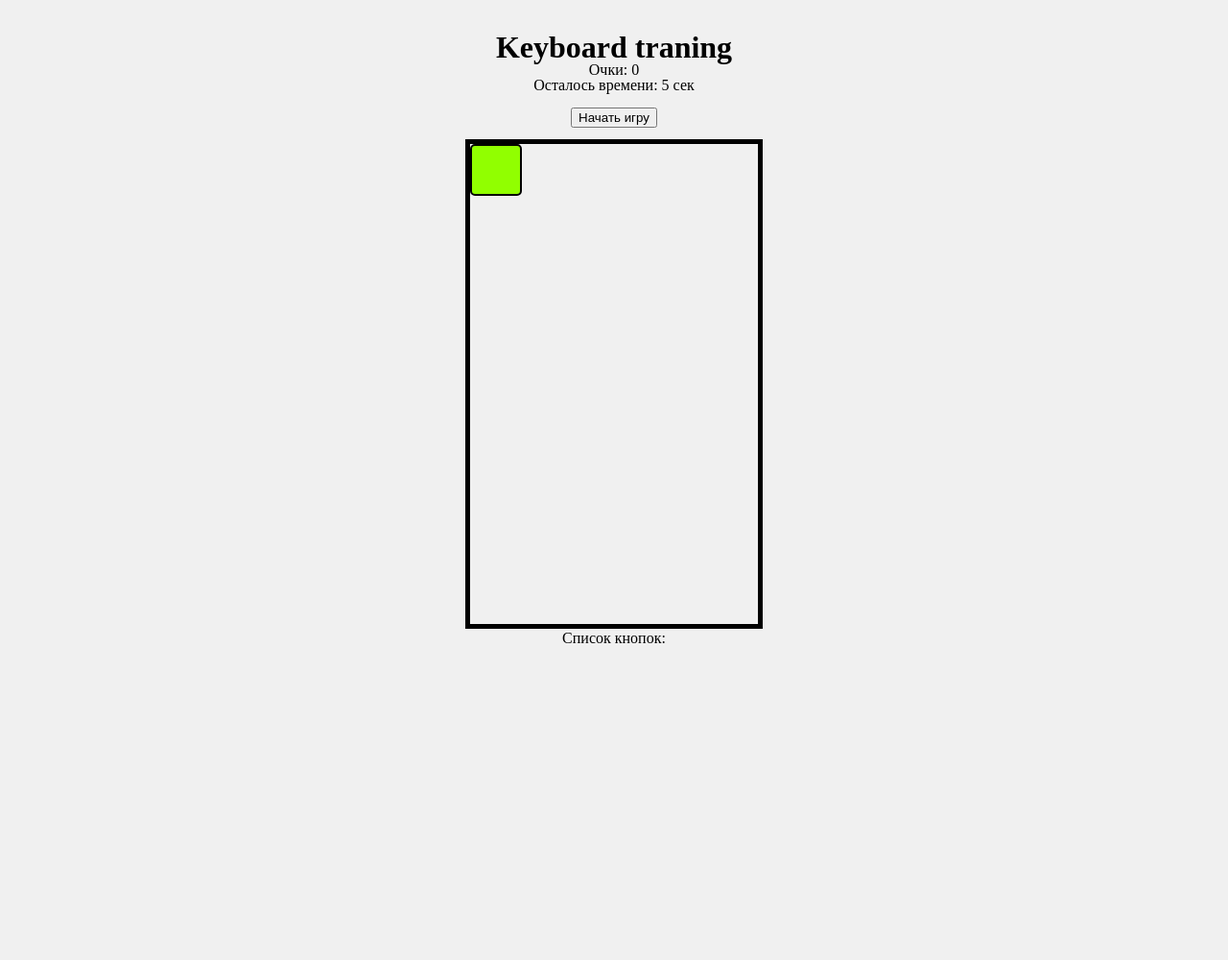
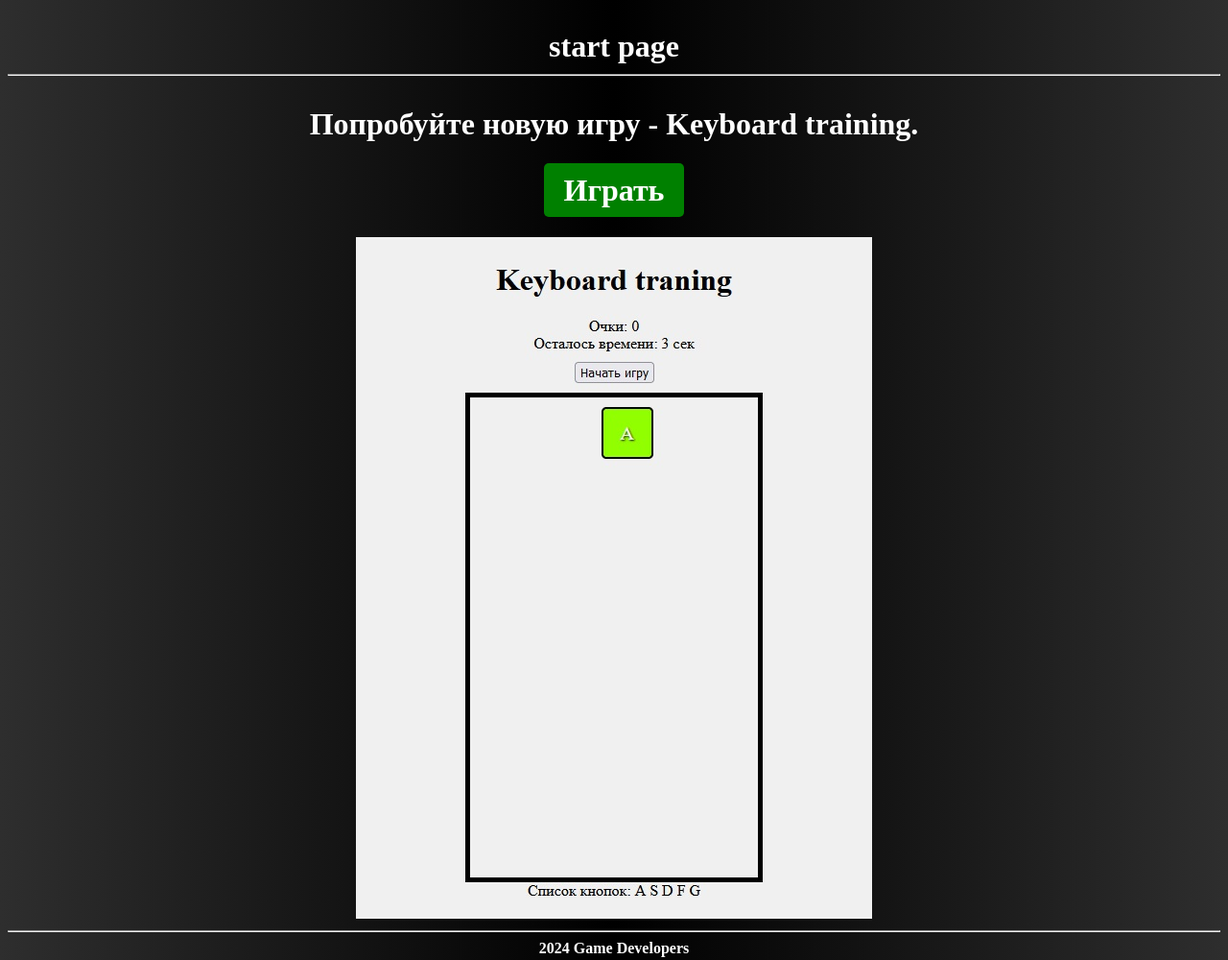
Before and after one commit to Anryb0/keyboard-traning, a plain HTML site: page index.html in a window 1280 px wide. Shown: the top 1000 px of the page at 96% size. Before the commit the page ends 800 px from the top, so only its background shows below. Drawn offline with Linux system fonts and the light colour scheme.

Commit message:
ver 2.2 release

```diff
--- a/index.html
+++ b/index.html
@@ -1,21 +1,64 @@
 <!DOCTYPE html>
-<html lang="en">
+<html>
 <head>
-    <meta charset="UTF-8">
-    <meta name="viewport" content="width=device-width, initial-scale=1.0">
-    <title>Клавиатурный тренажер. Разработчик: Алев Борис&copy;</title>
-    <link rel="stylesheet" href="styles.css">
+    <meta charset="utf-8">
+    <meta name="viewport" content="width=device-width">
+    <title>Anryb0 corp.</title>
+    <link rel="shortcut icon" href="icon.png">
+    <style>
+          body {
+            background: rgb(46,46,46);
+            background: linear-gradient(90deg, rgba(46,46,46,1) 0%, rgba(0,0,0,1) 50%, rgba(46,46,46,1) 100%);
+            color: white;
+            font-size: 16px;
+            font-weight: bold;
+            text-align: center;
+        }
+        a {
+            padding-left: 20px;
+            padding-right: 20px;
+            background-color: green;
+            color: white;
+            font-weight: bold;
+            margin: 20px;
+            padding-top: 10px;
+            padding-bottom: 10px;
+            text-decoration: none;
+            border-radius: 5px;
+            font-size: 32px;
+        }
+        a:hover {
+            background-color: black;
+        }
+        h1 {
+            position: sticky;
+            margin-bottom: 10px;
+            margin-top: 30px;
+        }
+        header, footer, nav {
+            text-align: center;
+        }
+        p {
+            font-weight: bold;
+            font-size: 32px;
+        }
+        img {
+            margin-top: 30px;
+        }
+</style>
 </head>
 <body>
-    <h1>Keyboard traning</h1>
-    <div class="score">Очки: <span id="score">0</span></div>
-    <div class="timer">Осталось времени: <span id="timer">5</span> сек</div>
-    <p id="information"></p>
-    <button onclick="startGame()" class="button">Начать игру</button>
-    <div class="game-container">
-        <div class="falling-key" id="fallingKey"></div>
-    </div>
-    <p id="spisok">Список кнопок: </p>
-    <script src="script.js"></script>
+    <header>
+        <h1>start page</h1>
+    </header>
+    <hr>
+    <main>
+        <p>Попробуйте новую игру - Keyboard training.</p>
+        <a href="game.html">Играть</a>
+        <br>
+        <img src="img1.jpg"alt="фото игры">
+    </main>
+    <hr>
+    <footer>2024 Game Developers</footer>
 </body>
 </html>
--- a/script.js
+++ b/script.js
@@ -1,15 +1,33 @@
 // Список клавиш, которые будут использоваться в игре
-const listKeys = ["A", "S", "D", "F", "G"];
+listKeys = ["A", "S", "D", "F", "G"];
 let currentKey = ""; // Переменная для текущей падающей клавиши
 let score = 0; // Переменная для хранения очков игрока
 let timer = 5; // Время, отведенное на каждую клавишу
 let intervalId; // Идентификатор интервала для управления таймером
-
 // Получаем элементы из HTML
 const fallingKeyElement = document.getElementById("fallingKey");
 const scoreElement = document.getElementById("score");
 const timerElement = document.getElementById("timer");
 const text = document.getElementById("information");
+const spisok = document.getElementById("spisok");
+fallingKeyElement.style.display = "none";
+
+function KnopkaStart() {
+  currentKey = ""; // Переменная для текущей падающей клавиши
+  score = 0; // Переменная для хранения очков игрока
+  timer = 5; // Время, отведенное на каждую клавишу
+  intervalId; // Идентификатор интервала для управления таймером
+  listKeys = ["A", "S", "D", "F", "G"];
+  fallingKeyElement.style.display = "block";
+  text.style.display = "none";
+  scoreElement.innerText = "0";
+  document.getElementById("A").style.display = "inline";
+  document.getElementById("S").style.display = "inline";
+  document.getElementById("D").style.display = "inline";
+  document.getElementById("F").style.display = "inline";
+  document.getElementById("G").style.display = "inline";
+  startGame();
+}
 
 // Функция для запуска игры
 function startGame() {
@@ -23,7 +41,7 @@ function startGame() {
   // Выбираем случайную клавишу из списка
   currentKey = listKeys[Math.floor(Math.random() * listKeys.length)];
   fallingKeyElement.textContent = currentKey; // Отображаем клавишу
-  console.log(listKeys.indexOf(currentKey));
+  console.log(listKeys.indexOf(currentKey) + " " + currentKey);
   // Сбрасываем позицию падающей клавиши
   fallingKeyElement.style.top = "0px";
   fallingKeyElement.style.left = Math.random() * (300 - 50) + "px"; // Случайная горизонтальная позиция
@@ -38,7 +56,8 @@ function startGame() {
 
     // Проверяем, истекло ли время
     if (timer <= 0) {
-      alert("Время вышло! Игра окончена."); // Сообщаем игроку об окончании времени
+      text.innerText = "Время вышло! Игра окончена."; // Сообщаем игроку об окончании времени
+      text.style.display = "block";
       clearInterval(intervalId); // Останавливаем интервал
       return; // Завершаем выполнение функции
     }
@@ -49,7 +68,8 @@ function startGame() {
 
     // Проверяем, не вышла ли клавиша за пределы контейнера
     if (parseInt(fallingKeyElement.style.top) > 500) {
-      alert("Клавиша пропала! Игра окончена."); // Сообщаем игроку об окончании игры
+      text.innerText = "Клавиша пропала! Игра окончена."; // Сообщаем игроку об окончании игры
+      text.style.display = "block";
       clearInterval(intervalId); // Останавливаем интервал
       return; // Завершаем выполнение функции
     }
@@ -62,7 +82,8 @@ function OnKeyDown(event) {
   if (event.key.toUpperCase() === currentKey) {
     score += timer; // Добавляем оставшееся время к очкам
     scoreElement.textContent = score; // Обновляем отображение очков
-
+    delkey = document.getElementById(currentKey);
+    delkey.style.display = "none";
     // Убираем нажатую клавишу из списка, чтобы она больше не появлялась
     listKeys.splice(listKeys.indexOf(currentKey), 1);
 
--- a/styles.css
+++ b/styles.css
@@ -1,5 +1,6 @@
 body {
     display: flex;
+    flex-direction: column;
     justify-content: center;
     align-items: center;
     height: 100vh;
@@ -7,26 +8,25 @@ body {
     background-color: #f0f0f0;
 }
 
-h1 {
- position: absolute;
- top: 10px;
-}
+
 .game-container {
-    position: relative;
+    border: 5px solid black;
+    overflow: hidden;
     width: 300px;
     height: 500px;
-    border: 5px solid black;
-    overflow: hidden;
+    position: relative;
 }
 .button{
-    position: absolute;
-    top: 14%
+    margin: 10px;
 }
 .falling-key {
+    text-align: center;
     position: absolute;
+    Line-height: 50px;
     width: 50px;
     height: 50px;
     background-color: rgb(145, 255, 0);
+    text-shadow: 1px 1px 2px black;
     border: 2px solid black;
     border-radius: 5px;
     color: white;
@@ -38,28 +38,19 @@ h1 {
 
 
 .score, .timer {
-    position: absolute;
-    top: 8%;
     color: black;
 }
 
 #information {
     display: none;
-    position: absolute;
-    top: 17%;
-    padding: 5px;
     background-color: red;
     color: white;
     border: 2px solid black;
     border-radius: 5px;
     text-shadow: 1px 1px 2px black;
+    padding: 5px;
 }
 
-#spisok {
-    position: absolute;
-    top: 80%
+#A, #S, #D, #F, #G {
+    display: inline;
 }
-.timer {
-    position: absolute;
-    top: 10%;
-}
```
Also changed, not shown: game.html (added, +27 -0 lines), img1.jpg (added), img2.png (added).
